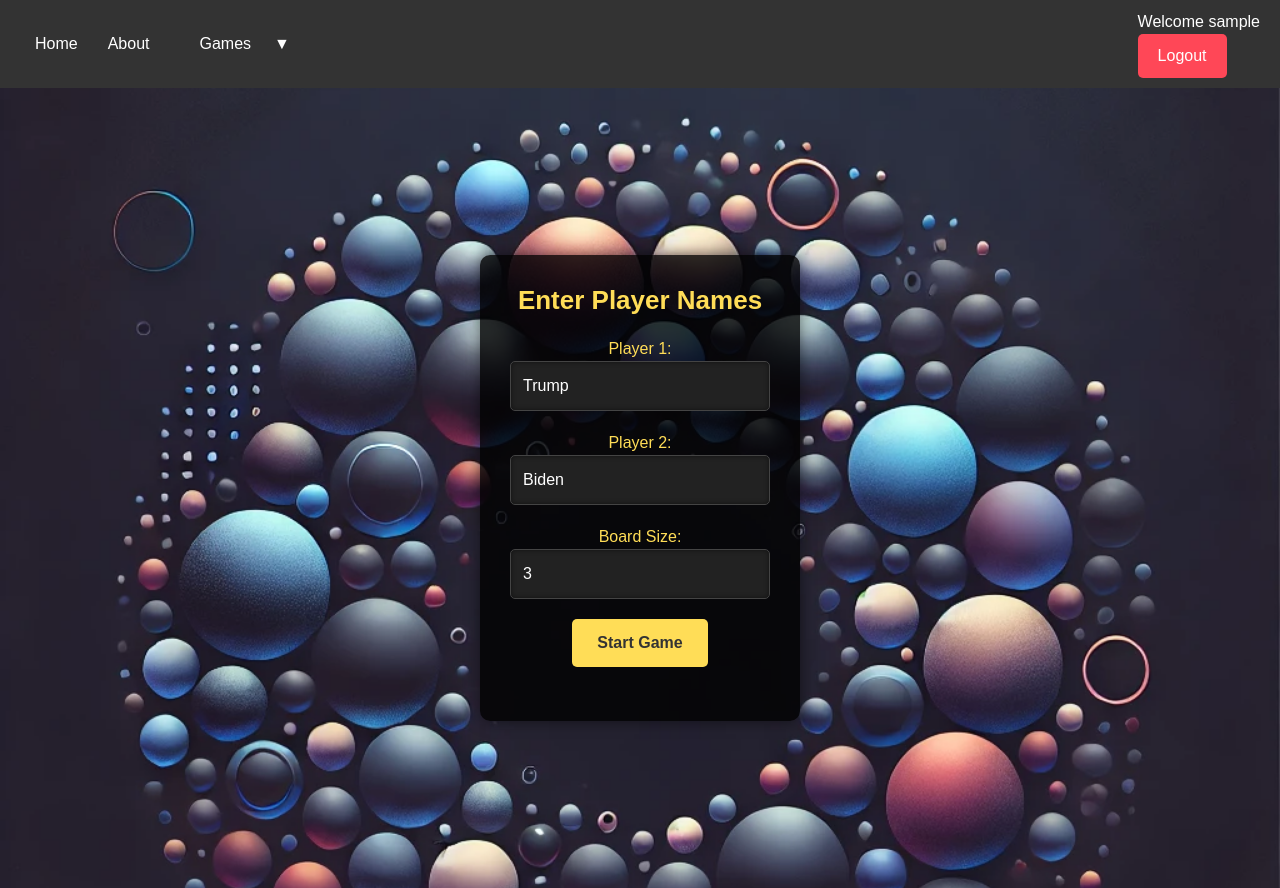
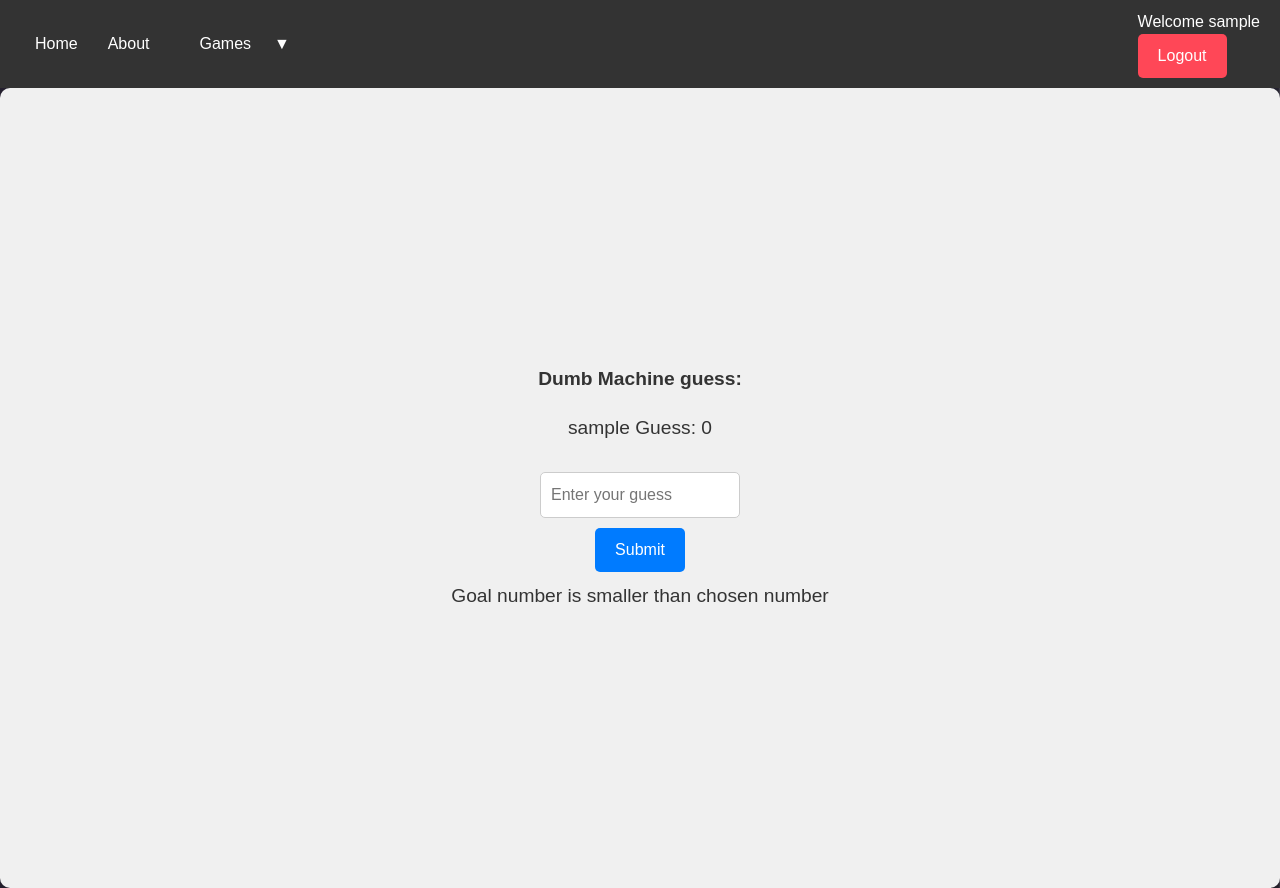
Before and after one commit to StavoS/Game-Portal, a React (Create React App) app: page /games/binary-search in a window 1280 px wide. Built offline with nearby package versions, Linux system fonts and the light colour scheme; sample sign-in values are in the browser's storage.

Commit message:
updated last

```diff
--- a/src/Home/Home.jsx
+++ b/src/Home/Home.jsx
@@ -1,15 +1,17 @@
 import React from 'react';
 import './Home.css';
 import { Link } from 'react-router-dom';
+import { useAuth } from '../auth/AuthProvider';
 
 function Home() {
+    const { user } = useAuth();
     return (
         <div className="home">
             <div className="hero-section">
                 <h1>Welcome to Game Portal</h1>
                 <p>Your one-stop destination for all your favorite games.</p>
                 <div className="buttons">
-                    <Link to="/login">
+                    <Link to={user ? '/games' : '/login'}>
                         <button className="cta-button">Get Started</button>
                     </Link>
                     <button className="cta-button secondary">Learn More</button>
--- /dev/null
+++ b/src/RouterPaths/PrivateRoute.jsx
@@ -0,0 +1,9 @@
+import { Navigate } from 'react-router-dom';
+import { useAuth } from '../auth/AuthProvider';
+
+function PrivateRoute({ children }) {
+    const { user } = useAuth();
+    return user ? children : <Navigate to="/unauthorized" />;
+}
+
+export default PrivateRoute;
--- a/src/RouterPaths/RouterPaths.jsx
+++ b/src/RouterPaths/RouterPaths.jsx
@@ -5,20 +5,31 @@ import Chess from '../games/Chess/Chess';
 import TicTacToe from '../games/TicTacToe/TicTacToe';
 import Login from '../Login/Login';
 import Register from '../Register/Register';
+import PrivateRoute from './PrivateRoute';
+import UnAuthorized from '../UnAuthorized/UnAuthorized';
+import BinarySearch from '../games/BinarySearch/BinarySearch';
 
 function RouterPaths() {
     return (
         <Routes>
             <Route path="/" element={<Home />} />
             <Route path="/home" element={<Home />} />
-            <Route path="/games" element={<Outlet />}>
+            <Route
+                path="/games"
+                element={
+                    <PrivateRoute>
+                        <Outlet />
+                    </PrivateRoute>
+                }
+            >
                 <Route index element={<GamesIndex />} />
                 <Route path="chess" element={<Chess />} />
                 <Route path="tictactoe" element={<TicTacToe />} />
-                <Route path="binary-search" element={<TicTacToe />} />
+                <Route path="binary-search" element={<BinarySearch />} />
             </Route>
             <Route path="/login" element={<Login />} />
             <Route path="/register" element={<Register />} />
+            <Route path="/unauthorized" element={<UnAuthorized />} />
         </Routes>
     );
 }
--- /dev/null
+++ b/src/UnAuthorized/UnAuthorized.css
@@ -0,0 +1,27 @@
+.unauthorized-container {
+    display: flex;
+    justify-content: center;
+    align-items: center;
+    height: 100vh;
+    background-color: #f8f9fa;
+    padding: 0 20px;
+    text-align: center;
+}
+
+.unauthorized-content {
+    background: #ffffff;
+    padding: 40px 60px;
+    border-radius: 10px;
+    box-shadow: 0 4px 8px rgba(0, 0, 0, 0.1);
+}
+
+.unauthorized-content h1 {
+    margin-bottom: 20px;
+    color: #ff4757;
+    font-size: 2em;
+}
+
+.unauthorized-content p {
+    font-size: 1.2em;
+    color: #333333;
+}
--- /dev/null
+++ b/src/UnAuthorized/UnAuthorized.jsx
@@ -0,0 +1,29 @@
+import { useEffect } from 'react';
+import { useNavigate } from 'react-router-dom';
+import './UnAuthorized.css';
+
+function UnAuthorized() {
+    const navigate = useNavigate();
+
+    useEffect(() => {
+        const timer = setTimeout(() => {
+            navigate('/login');
+        }, 3000);
+
+        return () => clearTimeout(timer);
+    }, [navigate]);
+
+    return (
+        <div className="unauthorized-container">
+            <div className="unauthorized-content">
+                <h1>Unauthorized Access</h1>
+                <p>
+                    You are not authorized to play the game! Please sign in.
+                    Redirecting to the login page...
+                </p>
+            </div>
+        </div>
+    );
+}
+
+export default UnAuthorized;
--- /dev/null
+++ b/src/games/BinarySearch/BinarySearch.css
@@ -0,0 +1,107 @@
+.binary-container {
+    display: flex;
+    flex-direction: column;
+    justify-content: center;
+    align-items: center;
+    height: 100vh;
+    background-color: #f0f0f0;
+    text-align: center;
+    padding: 20px;
+    box-shadow: 0 4px 8px rgba(0, 0, 0, 0.1);
+    border-radius: 10px;
+}
+
+.binary-container p {
+    font-size: 1.2em;
+    color: #333;
+    margin: 10px 0;
+}
+
+.binary-container p:first-child {
+    font-weight: bold;
+}
+.guess-form {
+    display: flex;
+    flex-direction: column;
+    align-items: center;
+    margin-top: 20px;
+}
+
+.guess-input {
+    padding: 10px;
+    font-size: 1em;
+    border: 1px solid #ccc;
+    border-radius: 5px;
+    margin-bottom: 10px;
+    width: 200px;
+}
+
+.guess-button {
+    padding: 10px 20px;
+    font-size: 1em;
+    border: none;
+    border-radius: 5px;
+    background-color: #007bff;
+    color: white;
+    cursor: pointer;
+    transition: background-color 0.3s, transform 0.3s;
+}
+
+.guess-button:hover {
+    background-color: #0056b3;
+    transform: scale(1.05);
+}
+
+.guess-button:focus {
+    outline: none;
+    box-shadow: 0 0 0 3px rgba(0, 123, 255, 0.5);
+}
+.won-msg-binary {
+    background-color: #ff4757;
+    color: white;
+    padding: 20px;
+    border-radius: 10px;
+    box-shadow: 0 4px 8px rgba(0, 0, 0, 0.1);
+    font-size: 1.5em;
+    font-weight: bold;
+    text-align: center;
+    margin: 20px 0;
+    animation: fadeIn 0.5s ease-in-out;
+}
+
+@keyframes fadeIn {
+    from {
+        opacity: 0;
+    }
+    to {
+        opacity: 1;
+    }
+}
+
+.reset-btn {
+    background-color: #ff4757;
+    color: white;
+    padding: 10px 20px;
+    border: none;
+    border-radius: 5px;
+    font-size: 1em;
+    font-weight: bold;
+    cursor: pointer;
+    transition: background-color 0.3s, transform 0.3s;
+    box-shadow: 0 4px 8px rgba(0, 0, 0, 0.1);
+    margin: 10px 0;
+}
+
+.reset-btn:hover {
+    background-color: #e84118;
+    transform: scale(1.05);
+}
+
+.reset-btn:focus {
+    outline: none;
+    box-shadow: 0 0 0 3px rgba(255, 71, 87, 0.5);
+}
+
+.reset-btn:active {
+    transform: scale(0.95);
+}
--- /dev/null
+++ b/src/games/BinarySearch/BinarySearch.jsx
@@ -0,0 +1,118 @@
+import { useEffect, useRef, useState } from 'react';
+import './BinarySearch.css';
+import { useAuth } from '../../auth/AuthProvider';
+
+function BinarySearch() {
+    const { user } = useAuth();
+    const [machineGuess, setMachineGuess] = useState({
+        name: 'machine',
+        guess: null,
+        isTurn: false,
+    });
+    const [userGuess, setUserGuess] = useState({
+        name: user.username,
+        guess: 0,
+        isTurn: true,
+    });
+    const [isMachineThinking, setIsMachineThinking] = useState(false);
+    const [inputValue, setInputValue] = useState('');
+    const [winner, setWinner] = useState(null);
+    const randNumGoal = useRef();
+
+    useEffect(() => {
+        randNumGoal.current = Math.floor(Math.random() * 100);
+    }, []);
+
+    const handleInputChange = (e) => {
+        setInputValue(e.target.value);
+        console.log(randNumGoal.current);
+    };
+    const handleSubmit = (e) => {
+        e.preventDefault();
+        if (!e.target.checkValidity() || isMachineThinking) {
+            return;
+        }
+        setUserGuess((u) => ({ ...u, guess: inputValue }));
+        if (+inputValue === randNumGoal.current) {
+            declareWinner(userGuess.name);
+            return;
+        }
+        handleMachine();
+    };
+
+    function declareWinner(winnerName) {
+        setWinner(winnerName);
+    }
+
+    function handleMachine() {
+        let randChosenNum = Math.floor(Math.random() * 100);
+        setIsMachineThinking(true);
+        setTimeout(() => {
+            setMachineGuess((m) => ({ ...m, guess: randChosenNum }));
+            setIsMachineThinking(false);
+        }, 3000);
+        if (randChosenNum === randNumGoal.current) {
+            declareWinner(machineGuess.name);
+        }
+    }
+
+    function resetGame() {
+        randNumGoal.current = Math.floor(Math.random() * 100);
+        setWinner(null);
+        setUserGuess((u) => ({ ...u, isTurn: false }));
+        setMachineGuess((m) => ({ ...m, isTurn: false }));
+    }
+
+    return (
+        <div className="binary-container">
+            <p>
+                Dumb Machine guess:{' '}
+                {isMachineThinking
+                    ? 'Machine Thinking....'
+                    : machineGuess.guess}
+            </p>
+            <p>
+                {userGuess.name} Guess: {userGuess.guess}
+            </p>
+            <form onSubmit={(e) => handleSubmit(e)} className="guess-form">
+                <input
+                    type="number"
+                    value={inputValue}
+                    onChange={(e) => handleInputChange(e)}
+                    placeholder="Enter your guess"
+                    className="guess-input"
+                    min={0}
+                    max={100}
+                />
+                <button
+                    type="submit"
+                    className="guess-button"
+                    disabled={winner ? true : false}
+                >
+                    Submit
+                </button>
+            </form>
+            {winner || (
+                <p>
+                    Goal number is
+                    {randNumGoal.current > userGuess.guess
+                        ? ' bigger '
+                        : ' smaller '}
+                    than chosen number
+                </p>
+            )}
+            {winner ? (
+                <div>
+                    <p className="won-msg-binary">{winner} HAS WON!!!!</p>
+                    <button className="reset-btn" onClick={resetGame}>
+                        RESET
+                    </button>
+                </div>
+            ) : (
+                ''
+            )}
+        </div>
+    );
+}
+
+export default BinarySearch;
```
